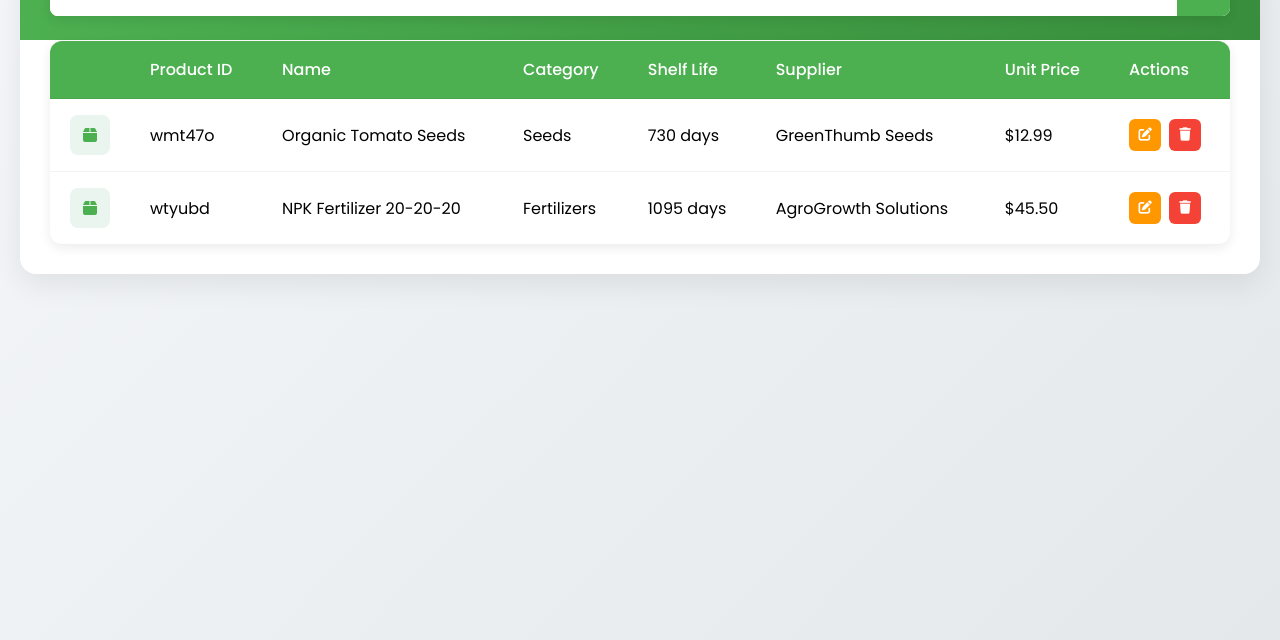
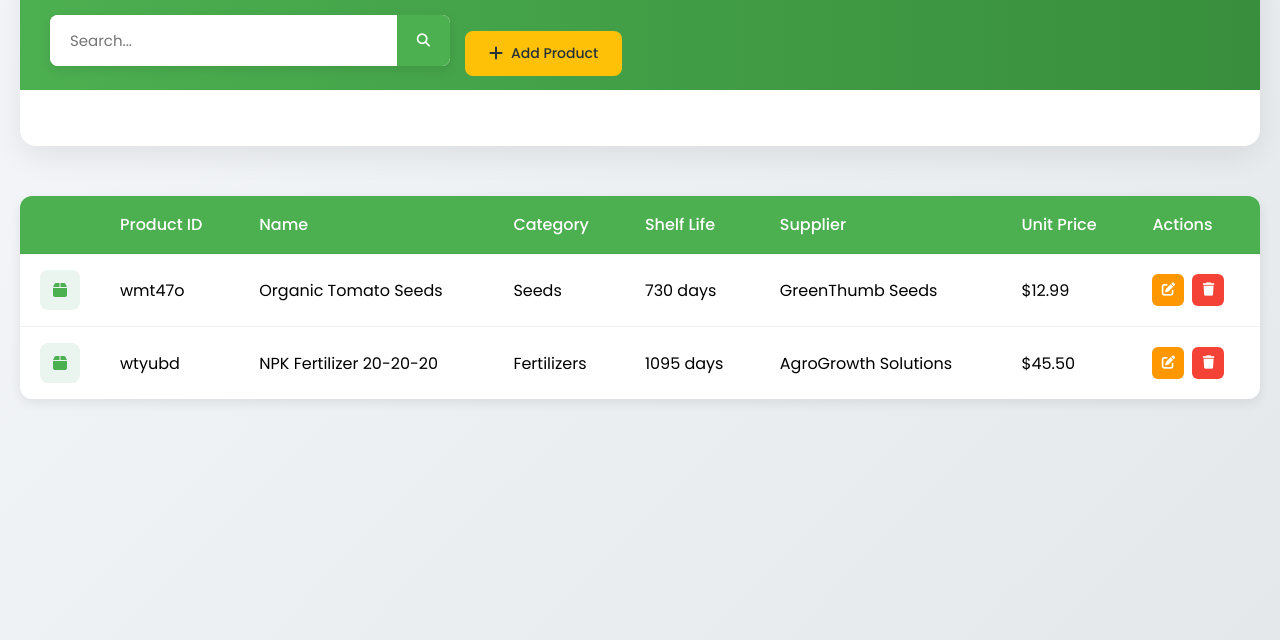
Before and after one commit to FarHanZzzz/Agriculture_Project, a plain HTML site: page Inventory/index.html in a window 1280 px wide. Shown: the part 160-800 px from the top of the page. Drawn offline with Linux system fonts and the light colour scheme.

Commit message:
another commit
gotta do

```diff
--- a/Inventory/index.html
+++ b/Inventory/index.html
@@ -33,7 +33,7 @@
 
     .container {
       max-width: 1400px;
-      margin: 0 auto;
+      margin: 50px auto;
       background: white;
       border-radius: 16px;
       box-shadow: 0 10px 30px rgba(0,0,0,0.08);
@@ -159,14 +159,19 @@
       background: var(--primary-dark);
     }
 
+
+
+
 table {
-      width: 100%;
+  max-width: 1400px;
+  width: 100%; /* or a fixed width like 90% or 800px */
+  margin: 0 auto; /* 🔹 This centers it horizontally */
   border-collapse: separate;
   border-spacing: 0;
   background: white;
   border-radius: 12px;
   overflow: hidden;
-      box-shadow: 0 4px 12px rgba(0,0,0,0.08);
+  box-shadow: 0 4px 12px rgba(0, 0, 0, 0.08);
 }
 
     th, td {
@@ -494,11 +499,14 @@
     }
   </style>
 </head>
+
 <body>
+
   <div class="container">
     <div class="header">
-      <h2><i class="fas fa-seedling"></i> Inventory  Details</h2>
-      <div class="header-actions">
+      <h2><i class="fas fa-seedling"></i> Inventory Details</h2>
+      <div class="header-actions" id="headerActions">
+        <!-- Buttons will be shown/hidden based on view -->
         <button class="btn btn-primary" id="addProductBtn">
           <i class="fas fa-plus"></i> Add Product
         </button>
@@ -516,11 +524,29 @@
       </div>
     </div>
 
+
+
+
     <div class="content">
-      <div class="search-bar">
+      <div style="display: flex; align-items: center; gap: 15px; margin-bottom: 25px;">
+        <div class="search-bar" style="flex: 1; max-width: 400px;">
           <input type="text" id="searchInput" placeholder="Search...">
           <button type="button" id="searchBtn"><i class="fas fa-search"></i></button>
         </div>
+        <div id="dynamicActionButton"></div>
+      </div>
+
+      <!-- Rest of your content remains exactly the same -->
+      <!-- ... -->
+    </div>
+  </div>
+
+
+
+
+
+
+
 
       <!-- Product View -->
       <div class="view-container active" id="productView">
@@ -736,6 +762,51 @@
 
   <div class="toast" id="toast"></div>
 
+  <script>
+    // Add this script to handle the view toggle and button visibility
+    document.addEventListener('DOMContentLoaded', function() {
+      const productViewBtn = document.getElementById('productViewBtn');
+      const batchViewBtn = document.getElementById('batchViewBtn');
+      const productView = document.getElementById('productView');
+      const batchView = document.getElementById('batchView');
+      const headerActions = document.getElementById('headerActions');
+      const dynamicActionButton = document.getElementById('dynamicActionButton');
+      const addProductBtn = document.getElementById('addProductBtn');
+      const addBatchBtn = document.getElementById('addBatchBtn');
+
+      // Initial setup
+      headerActions.style.display = 'none';
+      dynamicActionButton.appendChild(addProductBtn.cloneNode(true));
+
+      // View toggle functionality
+      productViewBtn.addEventListener('click', function() {
+        productView.classList.add('active');
+        batchView.classList.remove('active');
+        productViewBtn.classList.add('btn-primary');
+        productViewBtn.classList.remove('btn-info');
+        batchViewBtn.classList.remove('btn-primary');
+        batchViewBtn.classList.add('btn-info');
+
+        // Update action button
+        dynamicActionButton.innerHTML = '';
+        dynamicActionButton.appendChild(addProductBtn.cloneNode(true));
+      });
+
+      batchViewBtn.addEventListener('click', function() {
+        batchView.classList.add('active');
+        productView.classList.remove('active');
+        batchViewBtn.classList.add('btn-primary');
+        batchViewBtn.classList.remove('btn-info');
+        productViewBtn.classList.remove('btn-primary');
+        productViewBtn.classList.add('btn-info');
+
+        // Update action button
+        dynamicActionButton.innerHTML = '';
+        dynamicActionButton.appendChild(addBatchBtn.cloneNode(true));
+      });
+    });
+  </script>
+
   <script src="inventory.js"> </script>
 </body>
 </html>
--- a/Inventory/inventory.js
+++ b/Inventory/inventory.js
@@ -1,3 +1,5 @@
+ // Data structure
+
     // Data structure
     let products = JSON.parse(localStorage.getItem('agriProducts')) || [];
     let batches = JSON.parse(localStorage.getItem('agriBatches')) || [];
@@ -27,6 +29,8 @@
     const saveBatchBtn = document.getElementById('saveBatchBtn');
     const batchProductSelect = document.getElementById('batchProduct');
     const toast = document.getElementById('toast');
+    const dynamicActionButton = document.getElementById('dynamicActionButton');
+
 
    // Initialize the application
     document.addEventListener('DOMContentLoaded', () => {
@@ -34,6 +38,9 @@
       renderBatches();
       setupEventListeners();
       loadProductsForBatchSelect();
+
+      // Set initial view to product view
+      productViewBtn.click();
     });
 
    function setupEventListeners() {
@@ -45,6 +52,12 @@
         batchViewBtn.classList.add('btn-info');
         productView.classList.add('active');
         batchView.classList.remove('active');
+
+        // Update action button
+        dynamicActionButton.innerHTML = '';
+        const newAddBtn = addProductBtn.cloneNode(true);
+        newAddBtn.addEventListener('click', () => openProductModal());
+        dynamicActionButton.appendChild(newAddBtn);
       });
 
      batchViewBtn.addEventListener('click', () => {
@@ -54,6 +67,12 @@
         productViewBtn.classList.add('btn-info');
         batchView.classList.add('active');
         productView.classList.remove('active');
+
+        // Update action button
+        dynamicActionButton.innerHTML = '';
+        const newAddBtn = addBatchBtn.cloneNode(true);
+        newAddBtn.addEventListener('click', () => openBatchModal());
+        dynamicActionButton.appendChild(newAddBtn);
       });
 
       // Add buttons
@@ -115,6 +134,7 @@
 
   openModal(productModal);
 }
+
 
     function saveProduct() {
       const form = document.getElementById('productForm');
@@ -210,7 +230,6 @@
 
   openModal(batchModal);
 }
-
     function saveBatch() {
       const form = document.getElementById('batchForm');
       if (!form.checkValidity()) {
@@ -287,7 +306,6 @@
     modal.classList.add('active');
   }, 10);
 }
-
     function closeModal(modal) {
       modal.classList.remove('active');
       setTimeout(() => {
```
Also changed, not shown: admin/index.html (+1 -0 lines), home/index.html (+1 -1 lines). Lines whose indentation alone changed are shown as unchanged.
